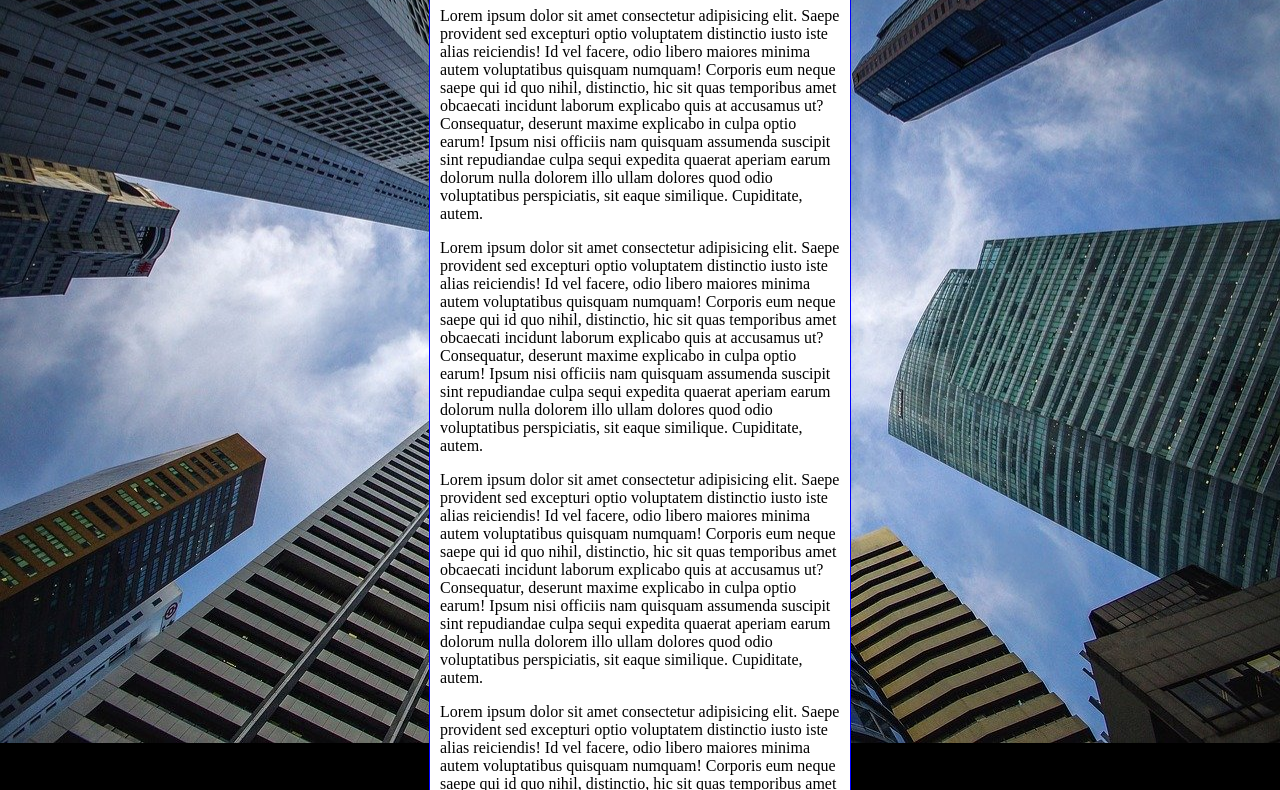
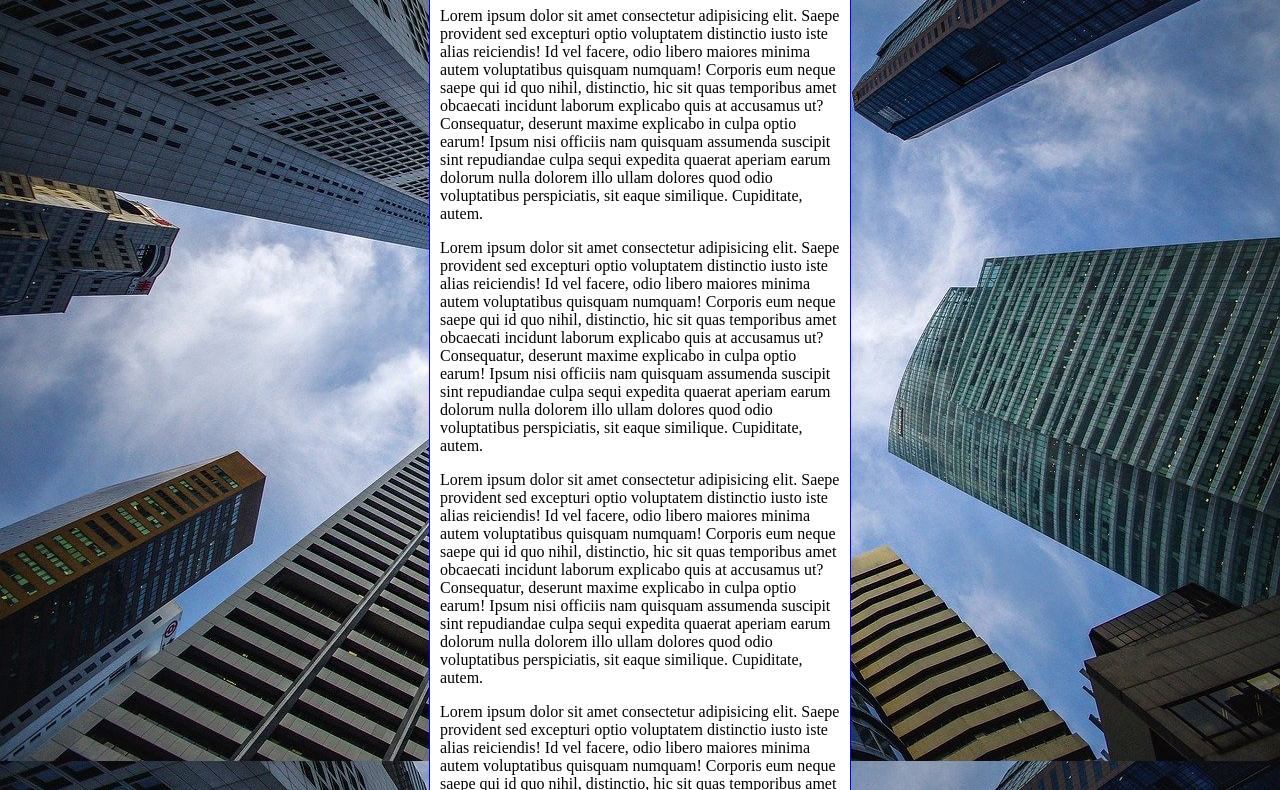
Before and after one commit to Guilhermealmeida9120/curso-html, a plain HTML site: page exercicios/exe022/fundo006.html in a window 1280 px wide. Shown: the part 92-882 px from the top of the page. Drawn offline with Linux system fonts and the light colour scheme.

Commit message:
Update fundo006.html

```diff
--- a/exercicios/exe022/fundo006.html
+++ b/exercicios/exe022/fundo006.html
@@ -6,18 +6,23 @@
     <title>Fundo fixo de Tela</title>
     <style>
         body {
-            height: 100vh;
+            /*height: 100vh;
             background-color: black;
             background-image: url(imagens/wallpaper002.jpg);
             background-repeat: no-repeat;
             background-position: center center;
             background-size: cover;
+            background-attachment: fixed;*/
+
+            /*Shorthand - background*/
+                background: black url(imagens/wallpaper002.jpg) no-repeat center center fixed;
+                background-size: cover;
         }
         main {
             background-color: white;
             border: 1px solid blue;
             border-radius: 20px;
-            width: 400px;
+            max-width: 400px;
             margin: auto;
             padding: 10px;
         }
```
